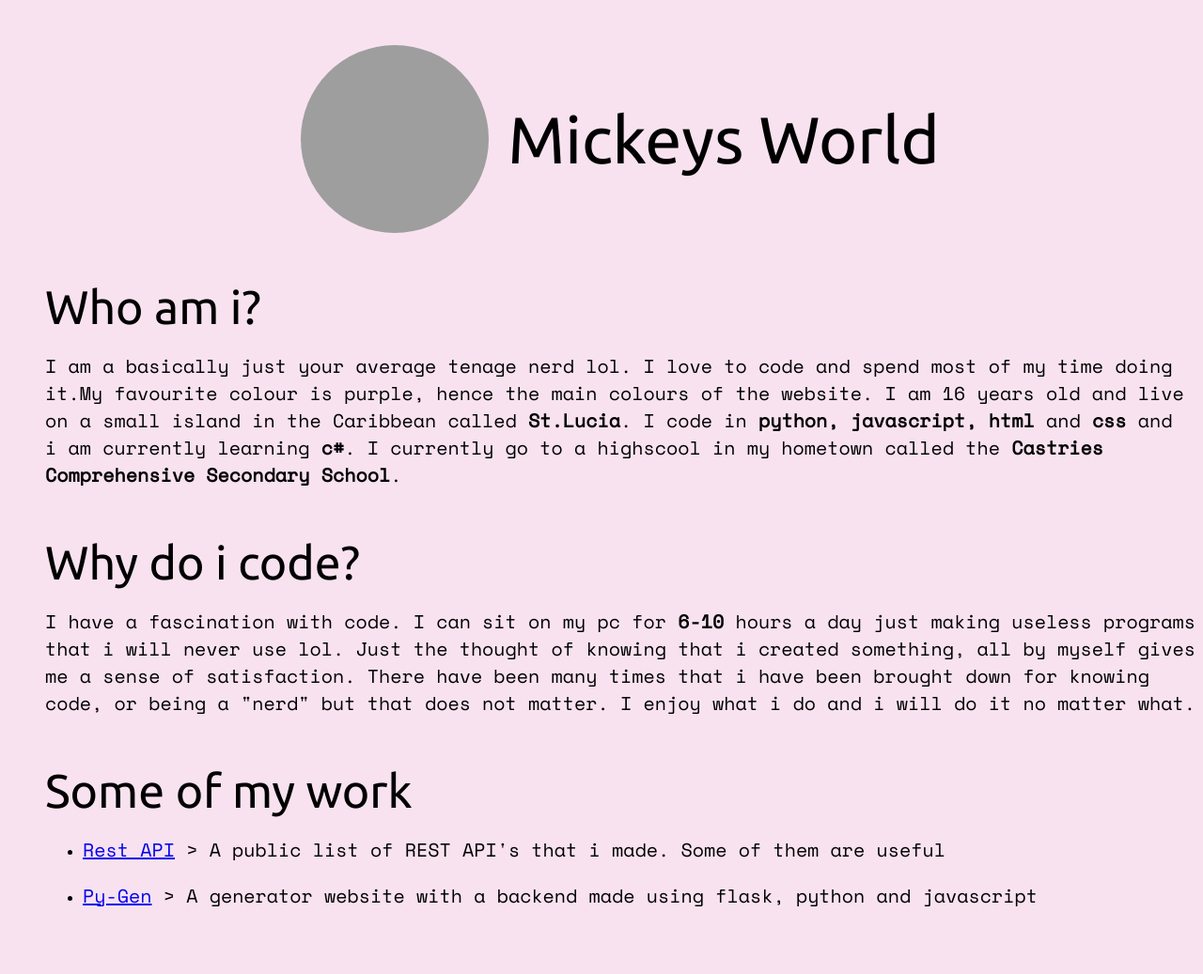
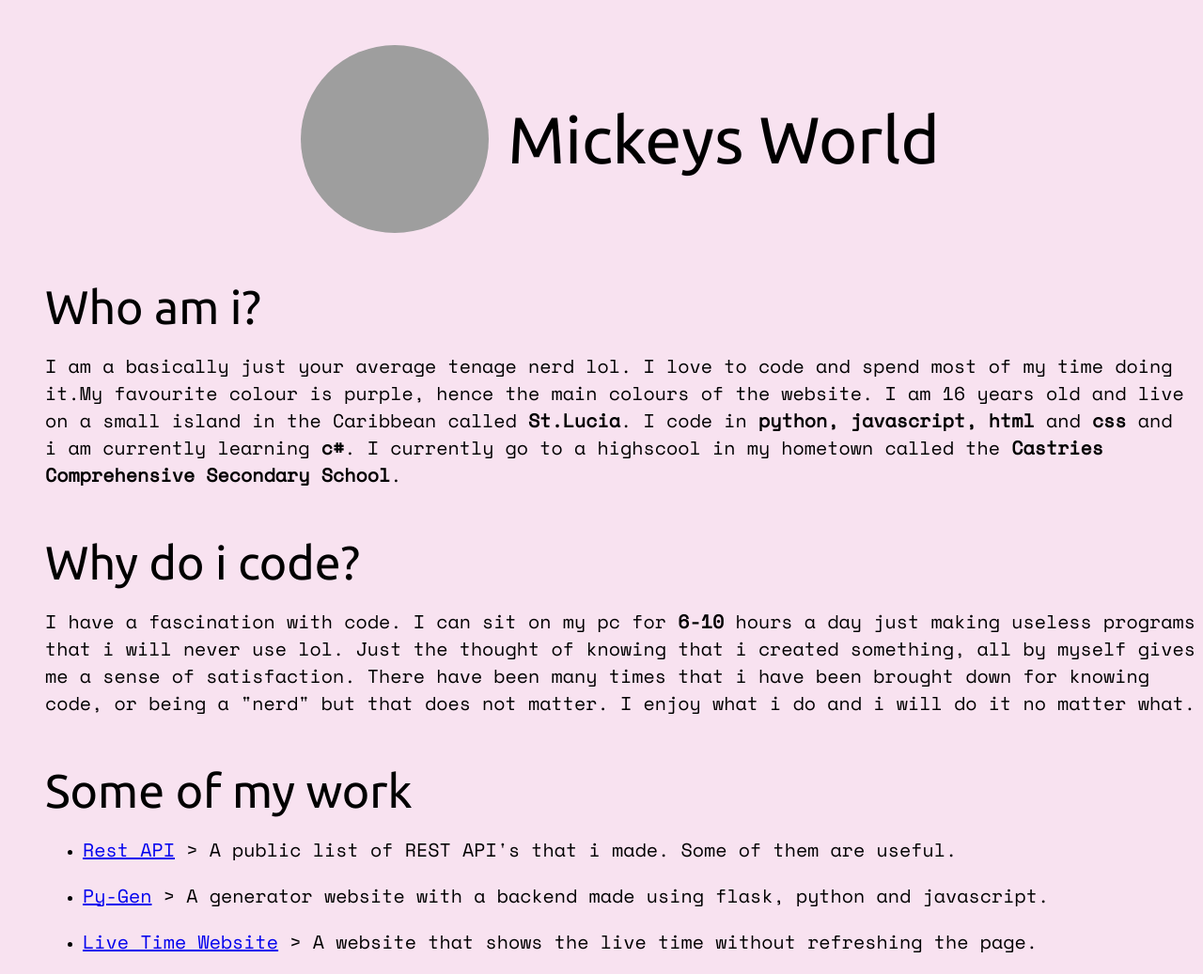
Before and after one commit to Mickey758/Mickeys-World, a plain HTML site: page index.html in a window 1280 px wide. Shown: the whole page at 94% size. Before the commit the page ends 988 px from the top, so only its background shows below. Drawn offline with nearby package versions, Linux system fonts and the light colour scheme; grey boxes are pictures that could not be loaded.

Commit message:
Update index.html

```diff
--- a/index.html
+++ b/index.html
@@ -40,11 +40,13 @@
     <h class="header">Some of my work</h>
     <ul>
         <li>
-            <p><a href="https://agalts.xyz" target="_blank">Rest API</a> > A public list of REST API's that i made. Some of them are useful</p>
+            <p><a href="https://agalts.xyz" target="_blank">Rest API</a> > A public list of REST API's that i made. Some of them are useful.</p>
         </li>
         <li>
-            <p><a href="https://github.com/Mickey758/Py-Gen" target="_blank">Py-Gen</a> > A generator website with a backend made using flask, python and javascript</p>
+            <p><a href="https://github.com/Mickey758/Py-Gen" target="_blank">Py-Gen</a> > A generator website with a backend made using flask, python and javascript.</p>
         </li>
+        <li>
+            <p><a href="https://github.com/Mickey758/Live-Time-Website" target="_blank">Live Time Website</a> > A website that shows the live time without refreshing the page.
     </ul>
 </body>
 </html>
```
